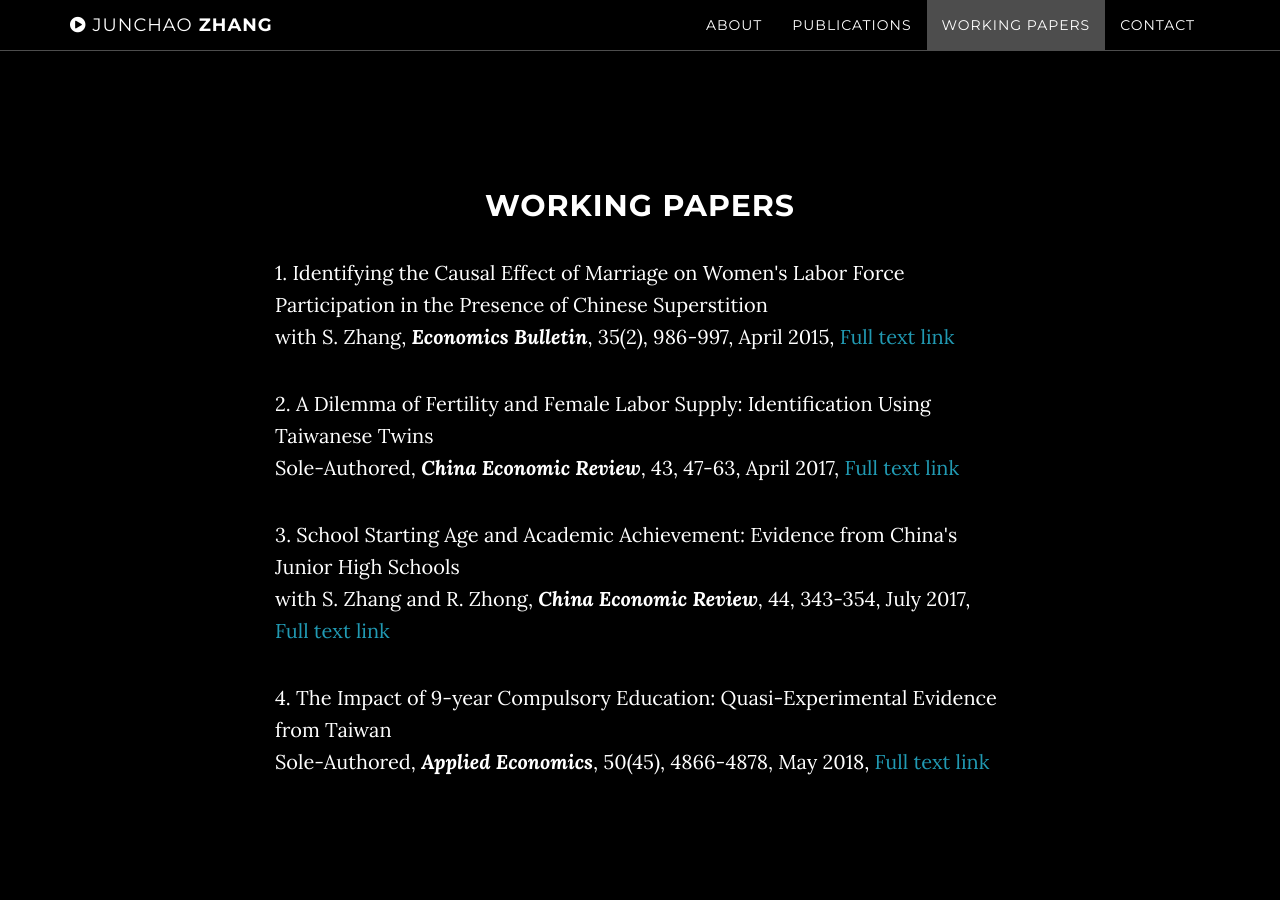
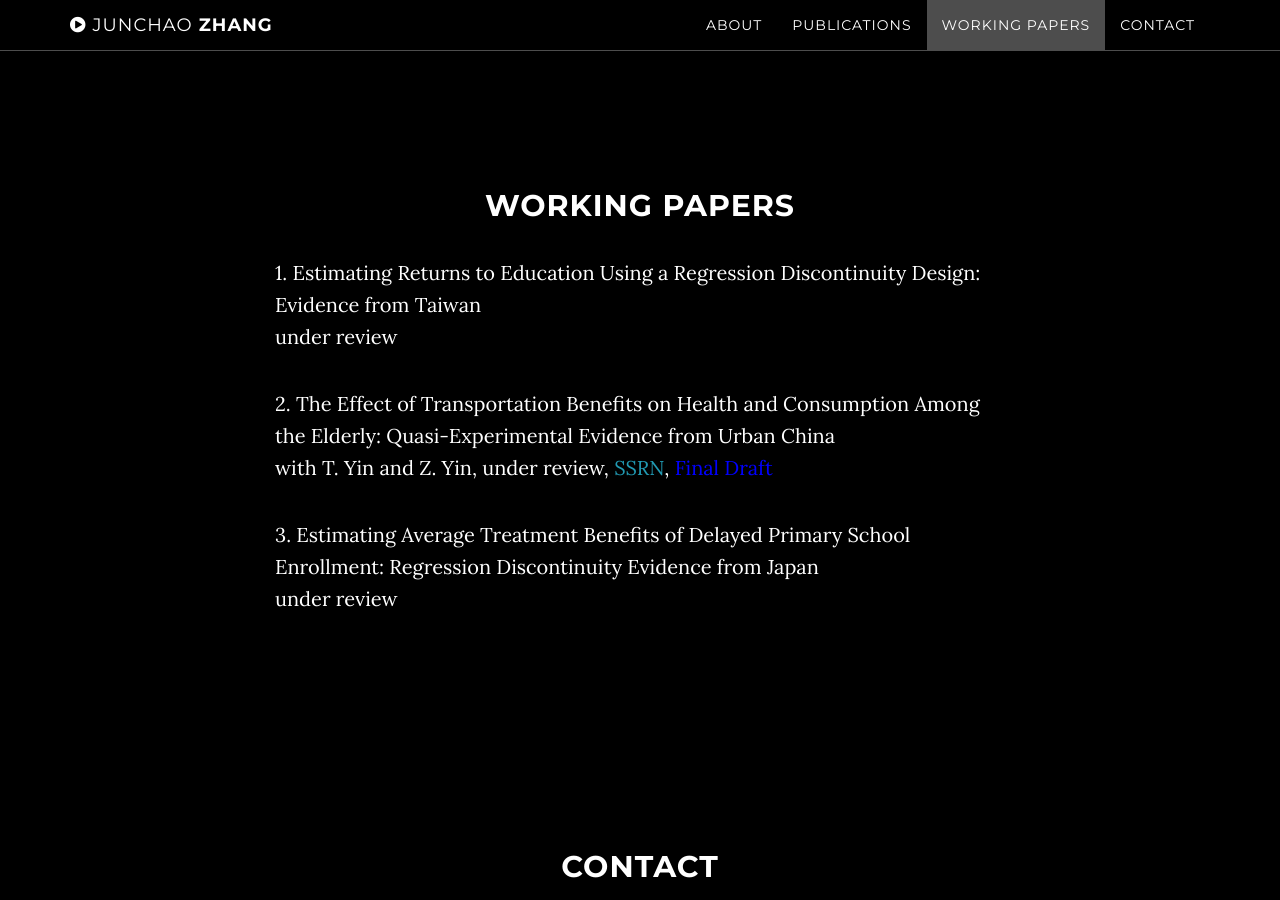
Before and after one commit to ztempest0218/ztempest0218.github.io, a Jekyll site: the page built from index.html, in a window 1280 px wide and 900 px high, scrolled down 2338 px. Built offline with Jekyll 4.4.1, drawn with Linux system fonts in a browser that asks for light colours.

Commit message:
Update workingpapers.html

```diff
--- a/_includes/workingpapers.html
+++ b/_includes/workingpapers.html
@@ -4,18 +4,14 @@
             <div class="container">
                 <div class="col-lg-8 col-lg-offset-2">
                     <h2>Working Papers</h2>
-<p align="left">1. Identifying the Causal Effect of Marriage on Women's Labor Force Participation in the Presence of Chinese Superstition<br />
-with S. Zhang, <strong><em>Economics Bulletin</em></strong>, 35(2), 986-997, April 2015, <a href="https://econpapers.repec.org/article/eblecbull/eb-14-00893.htm">Full text link</a></p>
+<p align="left">1. Estimating Returns to Education Using a Regression Discontinuity Design: Evidence from Taiwan<br \>
+under review</p>
 
-<p align="left">2. A Dilemma of Fertility and Female Labor Supply: Identification Using Taiwanese Twins<br />
-Sole-Authored, <strong><em>China Economic Review</em></strong>, 43, 47-63, April 2017, <a href="https://www.sciencedirect.com/science/article/pii/S1043951X16301675">Full text link</a></p>
+<p align="left">2. The Effect of Transportation Benefits on Health and Consumption Among the Elderly: Quasi-Experimental Evidence from Urban China<br \>
+with T. Yin and Z. Yin, under review, <a href="https://papers.ssrn.com/sol3/papers.cfm?abstract_id=3187788">SSRN</a>, <a href="/paper/transport.pdf" style="color:blue">Final Draft</a></p>
 
-<p align="left">3. School Starting Age and Academic Achievement: Evidence from China's Junior High Schools<br />
-with S. Zhang and R. Zhong, <strong><em>China Economic Review</em></strong>, 44, 343-354, July 2017, <a href="https://www.sciencedirect.com/science/article/pii/S1043951X17300445">Full text link</a></p>
-
-<p align="left">4. The Impact of  9-year Compulsory Education: Quasi-Experimental Evidence from Taiwan<br />
-Sole-Authored, <strong><em>Applied Economics</em></strong>, 50(45), 4866-4878, May 2018, <a href="https://doi.org/10.1080/00036846.2018.1468553">Full text link</a></p>
-
+<p align="left">3. Estimating Average Treatment Benefits of Delayed Primary School Enrollment: Regression Discontinuity Evidence from Japan<br \>
+under review</p>
                 </div>
             </div>
         </div>
```
